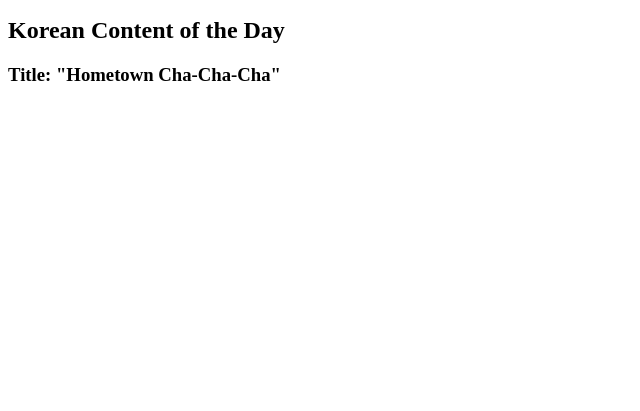
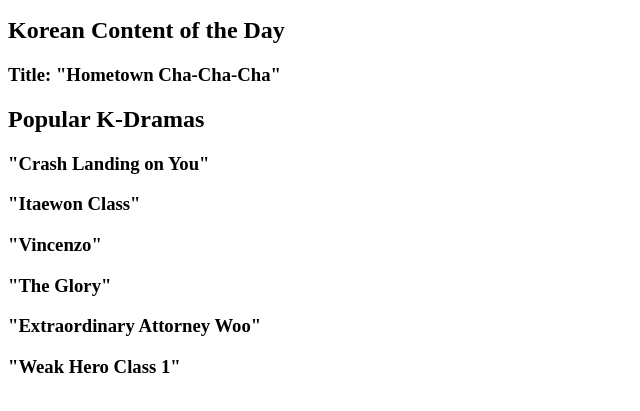
Before and after one commit to tierrapham/seoulmatetv, a plain HTML site: page index.html in a window 1280 px wide. Shown: the part 105-516 px from the top of the page, without its empty margins (0-640 px from the left). Drawn offline with Linux system fonts and the light colour scheme; no server answers.

Commit message:
Adding articles and h3 text with kdrama titles for the Popular K-Dramas section as a starter

```diff
--- a/index.html
+++ b/index.html
@@ -22,6 +22,28 @@
             <div class="tvotd-content">
                 <h3>Title: "Hometown Cha-Cha-Cha"</h3>
             </div>
+        </section>
+        <section id="kdramas">
+            <h2>Popular K-Dramas</h2>
+            <article class="kdrama">
+                <h3>"Crash Landing on You"</h3>
+            </article>
+            <article class="kdrama">
+                <h3>"Itaewon Class"</h3>
+            </article>
+            <article class="kdrama">
+                <h3>"Vincenzo"</h3>
+            </article>
+            <article class="kdrama">
+                <h3>"The Glory"</h3>
+            </article>
+            <article class="kdrama">
+                <h3>"Extraordinary Attorney Woo"</h3>
+            </article>
+            <article class="kdrama">
+                <h3>"Weak Hero Class 1"</h3>
+            </article>
+        </section>
     </main>
 </body>
 </html>
```
